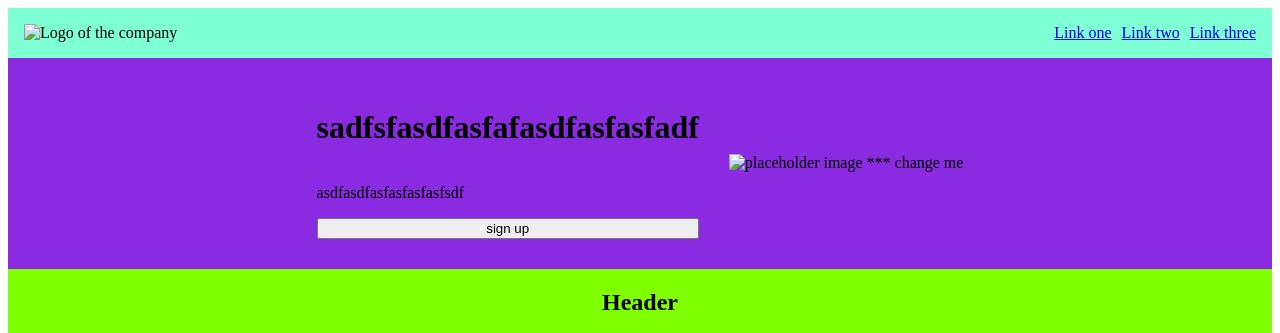
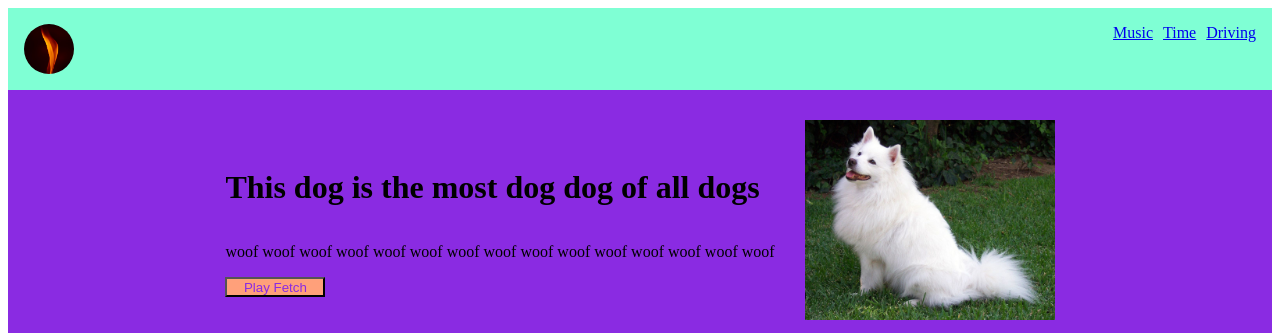
Before and after one commit to j-corb/website, a plain HTML site: page index.html in a window 1280 px wide. Shown: the top 333 px of the page. Drawn offline with Linux system fonts and the light colour scheme.

Commit message:
Update imgs and links

```diff
--- a/index.html
+++ b/index.html
@@ -9,21 +9,21 @@
 </head>
 <body>
     <div class="header">
-        <img class ="logo" href="/imgs/flame.avif" alt="Logo of the company">
+        <img class ="logo" src="/imgs/flame.avif" alt="Logo of the company">
         <span class="header-right">
-            <a id-="links" href="#">Link one</a>
-            <a id="links" href="#">Link two</a>
-            <a id="links" href="#">Link three</a>
+            <a id-="links" href="https://www.youtube.com/watch?v=dQw4w9WgXcQ">Music</a>
+            <a id="links" href="https://www.youtube.com/watch?v=fGaRoK6njD4">Time</a>
+            <a id="links" href="https://www.youtube.com/watch?v=DJsn1QivbKM">Driving</a>
         </span>
     </div>
     <div class="top">
         <div class="top-left">
-            <h1 class="title">sadfsfasdfasfafasdfasfasfadf</h1>
-            <p class="subhead">asdfasdfasfasfasfasfsdf</p>
-            <button>sign up</button>
+            <h1 class="title">This dog is the most dog dog of all dogs</h1>
+            <p class="subhead">woof woof woof woof woof woof woof woof woof woof woof woof woof woof woof</p>
+            <button> <a id="button-link" href="https://en.wikipedia.org/wiki/Juneteenth">Play Fetch</a></button>
         </div>
         <div class ="top-right">
-            <img href="#" alt="placeholder image *** change me">
+            <img class="dog" src="imgs/dog.jpg" alt="placeholder image *** change me">
         </div>
     </div>
     <div class="upper">
--- a/style.css
+++ b/style.css
@@ -2,6 +2,29 @@ body {
     display: flex;
     flex-direction: column;
 }
+
+.logo {
+    width: 50px;
+    height: 50px;
+    border-radius: 50%;
+}
+
+.dog{
+    width:250px;
+    height: 200px;
+}
+
+button{
+    height: 20px;
+    width: 100px;
+    background-color: lightsalmon;
+}
+
+#button-link {
+    text-decoration: none;
+    color: blueviolet;
+}
+
 
 .header {
     background-color: aquamarine;
```
